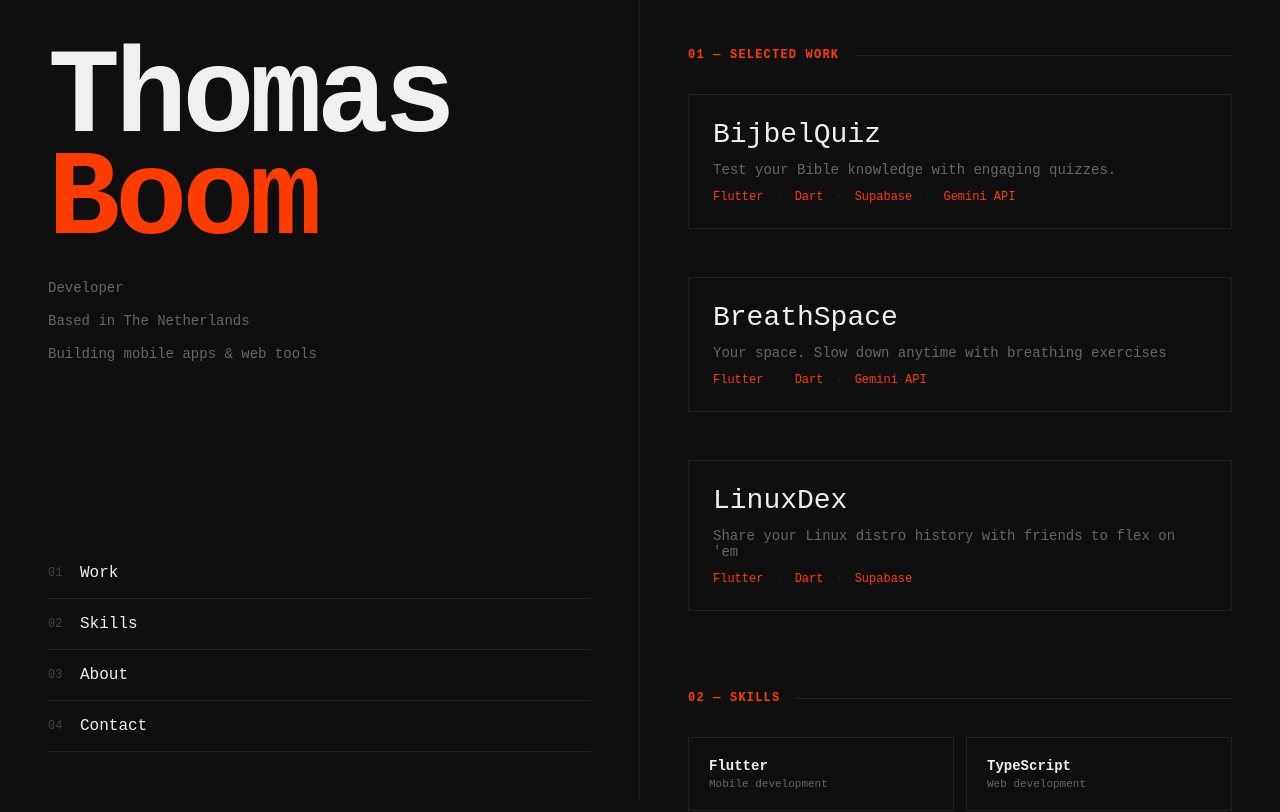
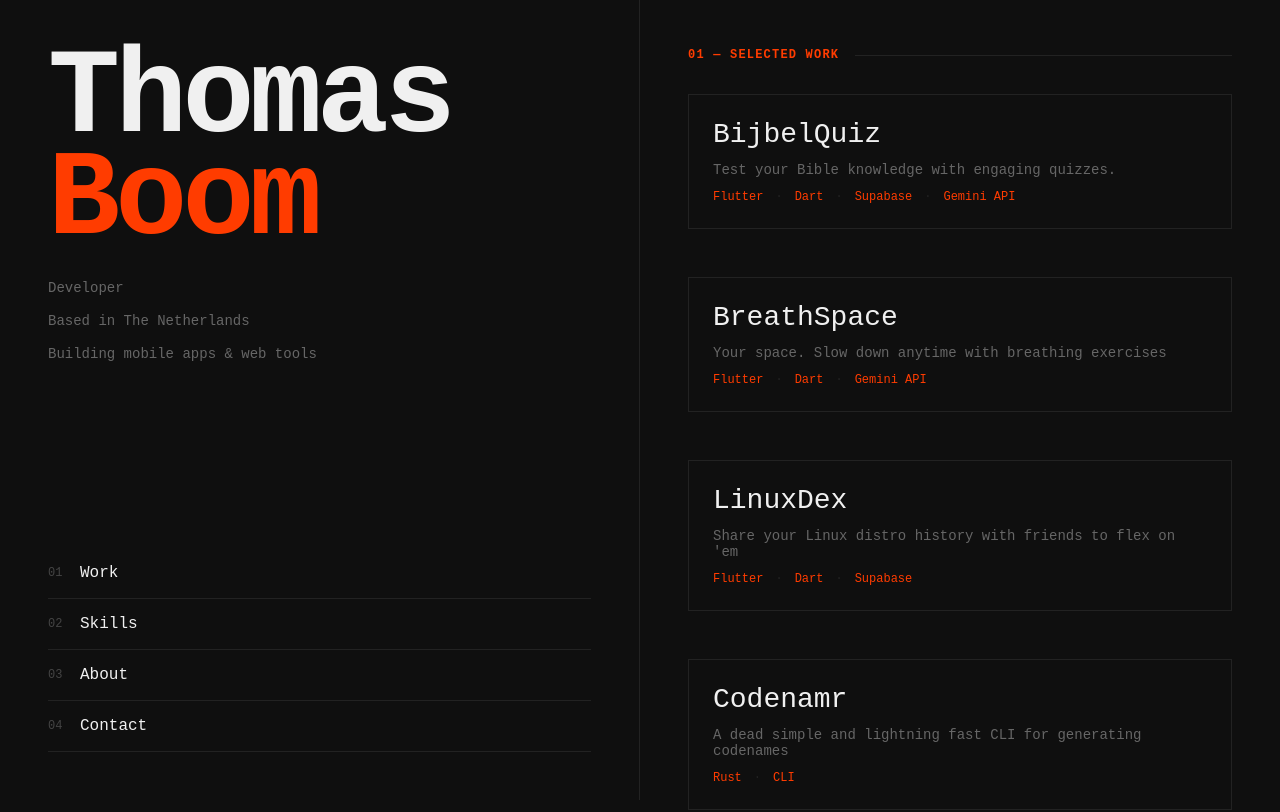
Before and after one commit to thomasboom/portfolio, a Next.js app: page / in a window 1280 px wide. Shown: the top 812 px of the page. Built offline with nearby package versions, Linux system fonts and the light colour scheme; a web font is replaced by a local one.

Commit message:
Added Codenamr

```diff
--- a/app/components/Work.tsx
+++ b/app/components/Work.tsx
@@ -23,6 +23,12 @@ export default function Work() {
         <p>Share your Linux distro history with friends to flex on &apos;em</p>
         <div className="tech"><span>Flutter</span><span>Dart</span><span>Supabase</span></div>
       </article>
+
+      <article className="work-item">
+        <h3><a href="https://github.com/ThomasNowProductions/Codenamr" target="_blank" rel="noopener noreferrer">Codenamr</a></h3>
+        <p>A dead simple and lightning fast CLI for generating codenames</p>
+        <div className="tech"><span>Rust</span><span>CLI</span></div>
+      </article>
     </section>
   );
 }
```
